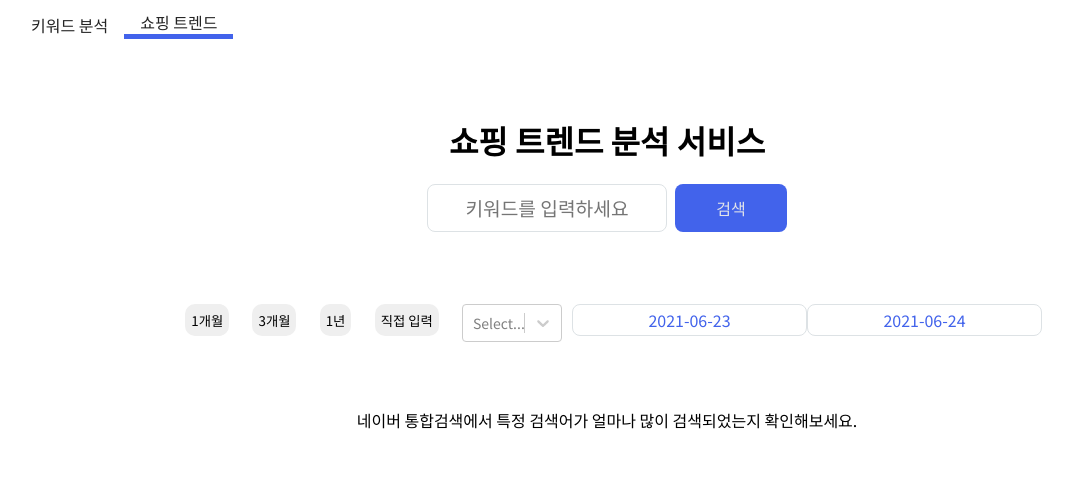
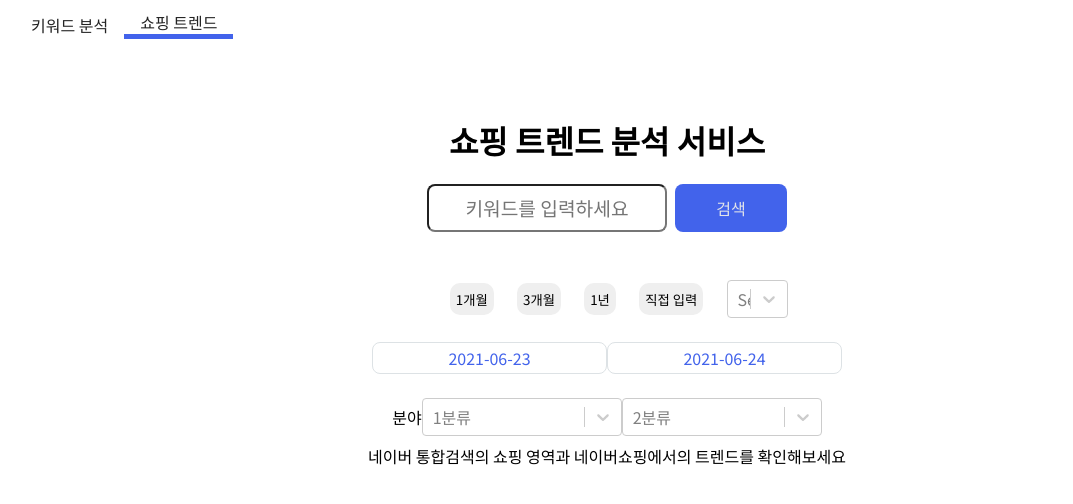
Before and after one commit to nahsooyeon/getinsight-client, a Next.js app: page /shopping in a window 1280 px wide. Shown: the top 504 px of the page, without its empty margins (33-1106 px from the left). Built offline with nearby package versions, Linux system fonts and the light colour scheme.

Commit message:
💄 추가: 카테고리 분류 드랍다운 메뉴

```diff
--- a/pages/shopping.tsx
+++ b/pages/shopping.tsx
@@ -33,6 +33,7 @@ function Shopping(): ReactElement {
   const [endDate, setEndDate] = useState<Date>(new Date(Now.getTime() - 24 * 60 * 60 * 1000));
   const [timeUnit, setTimeUnit] = useState('');
 
+
   const [openData, setOpenData] = useState<KeywordResult>({});
   const [adData, setAdData] = useState<KeywordListElement[]>([]);
   const keywordInput = useRef<HTMLInputElement>(null);
@@ -42,6 +43,11 @@ function Shopping(): ReactElement {
   const aYearBtn = useRef<HTMLButtonElement>(null);
   const noneBtn = useRef<HTMLButtonElement>(null);
 
+  const parentCategory = useRef<Select>(null);
+  const childCategory = useRef<Select>(null);
+
+  const [parentValue, setParentValue] = useState('');
+  const [childValue, setChildValue] = useState('');
 
 
   interface adKeywordBody {
@@ -54,6 +60,17 @@ function Shopping(): ReactElement {
   }) => {
     setKeyword(e.target.value);
   };
+
+  const onParentValueHandler = (value: string) => {
+    setParentValue(value);
+  };
+
+  const onChildValueHandler = (value: string) => {
+    setChildValue(value);
+  };
+
+
+
   /* 날짜 정보 설정 함수 */
   const handleStartDateChange = (date: Date, _event: React.SyntheticEvent<any, Event>) => {
     setStartDate(date);
@@ -168,9 +185,29 @@ function Shopping(): ReactElement {
     setTimeUnit(value);
   };
 
+  /* 카테고리 메뉴 설정 */
+  const parentOptions = useMemo(
+    () => [{ value: "50000000", label: "패션의류" },
+    { value: "50000001", label: "패션잡화" },
+    { value: "50000002", label: "화장품/미용" },
+    { value: "50000003", label: "디지털/가전" },
+    { value: "50000004", label: "가구/인테리어" },
+    { value: "50000005", label: "패션의류" },
+    { value: "50000006", label: "식품" },
+    { value: "50000007", label: "스포츠/레저" },
+    { value: "50000008", label: "생활/건강" },
+    { value: "50000009", label: "여가/생활편의" },
+    { value: "50000010", label: "패션잡화" },
+    { value: "50000011", label: "면세점" }
+
+    ], []);
+
+
+
+
   return (
     <>
-      <div className="search-page-view">
+      <div className="shopping-page-view">
         <Nav />
         <div className="search-container">
           <h1>쇼핑 트렌드 분석 서비스</h1>
@@ -188,10 +225,11 @@ function Shopping(): ReactElement {
                 <button className="aYear" ref={aYearBtn} onClick={() => clickTabs("aYear")} >1년</button>
                 <button className="none" ref={noneBtn} onClick={() => clickTabs("none")} >직접 입력</button>
               </div>
+              <div className="set-period-container">
+                <Select className="timeTab" options={timeUnitOptions} autosize={true} onChange={(value) => { onInputTimeUnitHandler(value.value); }} />
+              </div>
             </div>
-            <div className="set-period-container">
-              <Select className="timeTab" options={timeUnitOptions} autosize={true} onChange={(value) => { onInputTimeUnitHandler(value.value); }} />
-            </div>
+
             <div className="calendar-container">
               <div className="start-date calendar">
                 <DatePicker
@@ -304,14 +342,20 @@ function Shopping(): ReactElement {
                 />
               </div>
             </div>
-
+            <div className="category-container">
+              <label>분야</label>
+              <div className="category-group">
+                <Select className="category-parent" width='200px' ref={parentCategory} options={parentOptions} placeholder="1분류" onChange={(value) => { onParentValueHandler(value.value); }}></Select>
+                <Select className="category-child" width='200px' ref={childCategory} placeholder="2분류" onChange={(value) => { onChildValueHandler(value.value); }}> </Select>
+              </div>
+            </div>
           </div>
 
           {Object.keys(openData).length > 0 && adData.length > 0 ? (
             <div className="keyword-result-view">
               <ResultView openData={openData} keyword={keyword} adData={adData} />
             </div>
-          ) : (<div className="search-msg">네이버 통합검색에서 특정 검색어가 얼마나 많이 검색되었는지 확인해보세요.<br /></div>)}
+          ) : (<div className="search-msg">네이버 통합검색의 쇼핑 영역과 네이버쇼핑에서의 트렌드를 확인해보세요<br /></div>)}
         </div>
       </div>
     </>
```
